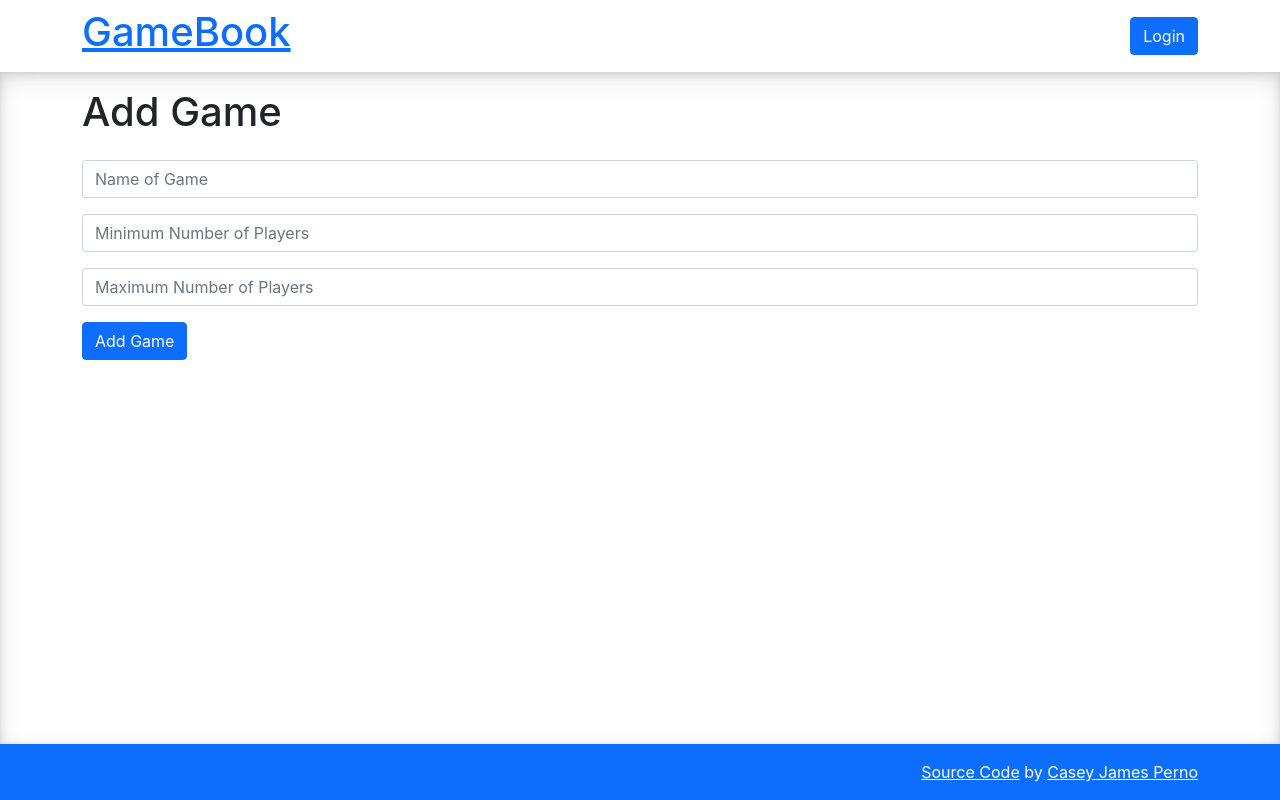
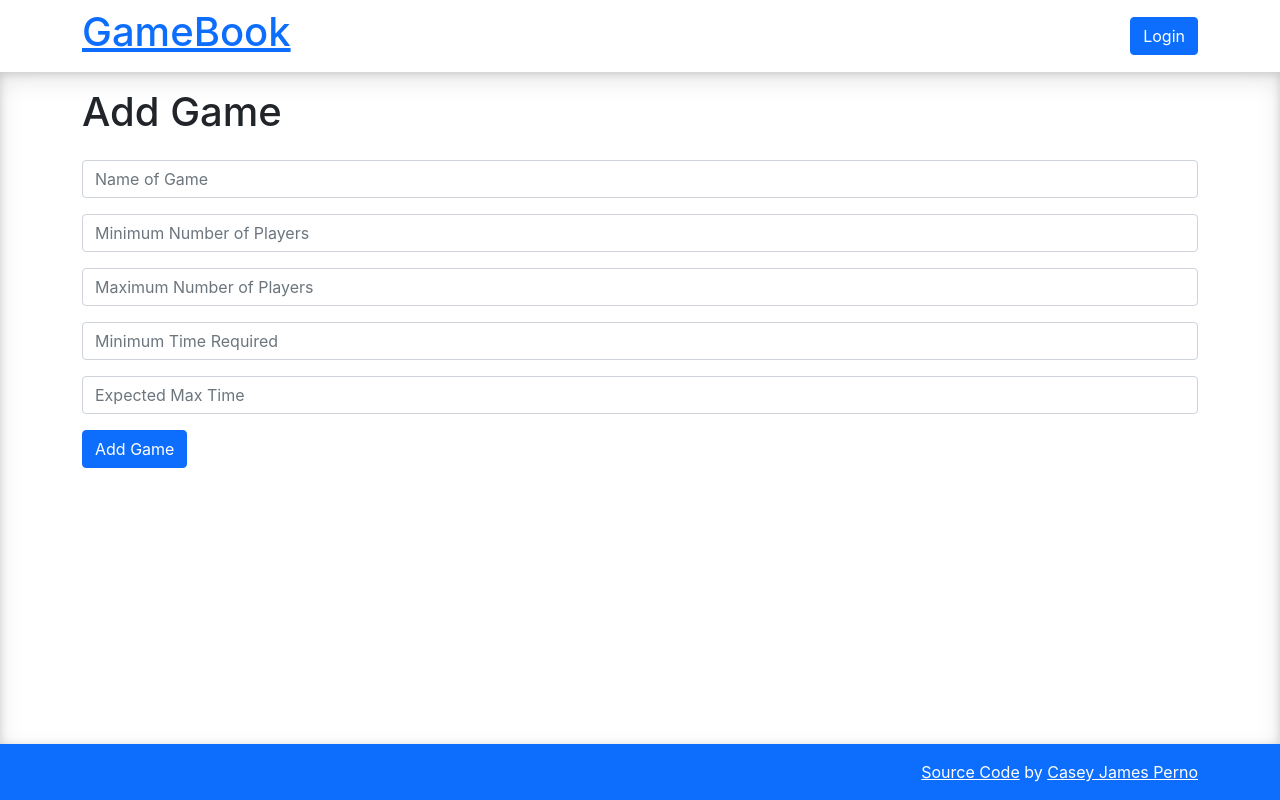
Before and after one commit to khaosophy/gameventory, a React (Create React App) app: page /games/add in a window 1280 px wide. Built offline with nearby package versions, Linux system fonts and the light colour scheme; no server answers.

Commit message:
added max and min time fields when adding a game

```diff
--- a/src/pages/add-game.js
+++ b/src/pages/add-game.js
@@ -6,6 +6,8 @@ export default function AddGame() {
   const [name, setName] = useState('');
   const [minPlayers, setMinPlayers] = useState('');
   const [maxPlayers, setMaxPlayers] = useState('');
+  const [minTime, setMinTime] = useState('');
+  const [maxTime, setMaxTime] = useState('');
 
   const handleSubmit = (e) => {
     e.preventDefault();
@@ -37,6 +39,20 @@ export default function AddGame() {
             label="Maximum Number of Players"
             type="number"
           />
+          <InputField
+            id="addGameMinTime"
+            value={minTime}
+            onChange={(e) => setMinTime(e.target.value)}
+            label="Minimum Time Required"
+            type="number"
+          />
+          <InputField
+            id="addGameMaxTime"
+            value={maxTime}
+            onChange={(e) => setMaxTime(e.target.value)}
+            label="Expected Max Time"
+            type="number"
+          />
           <button className="btn btn-primary">
             Add Game
           </button>
```
